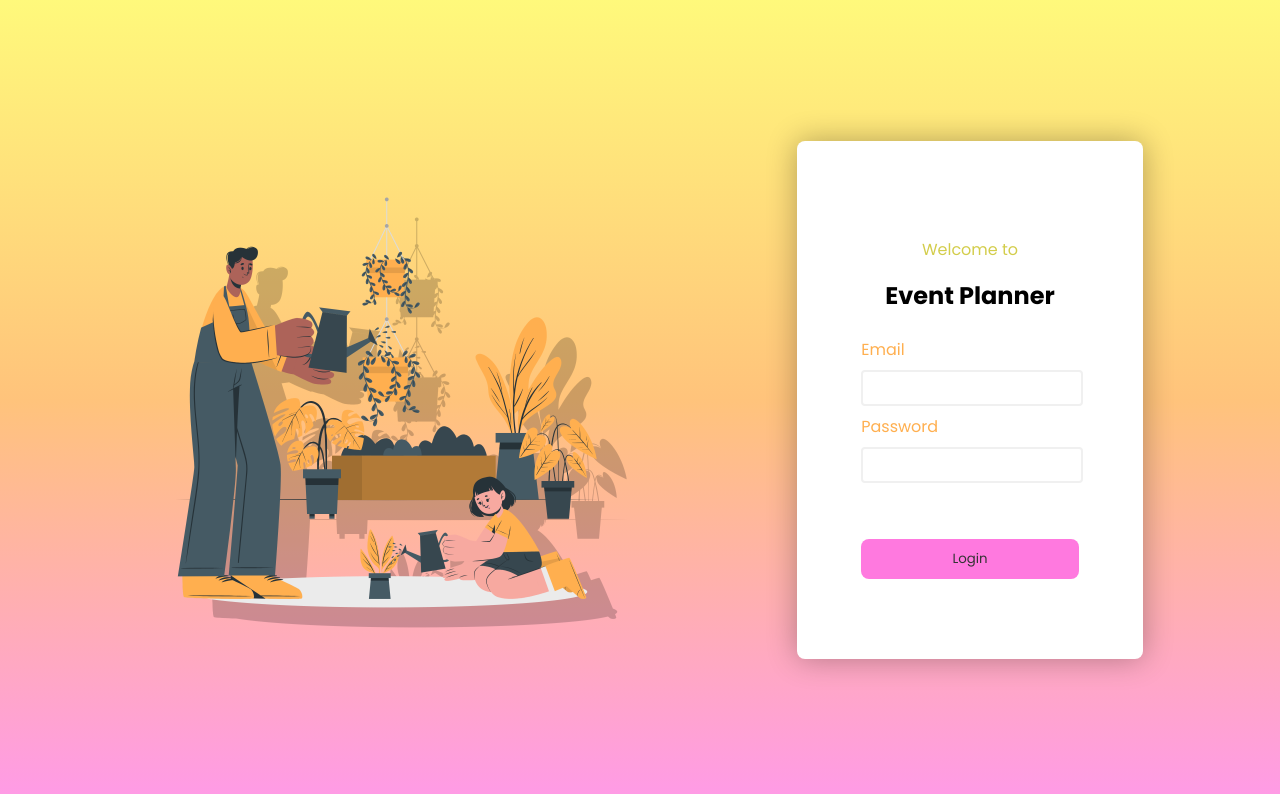
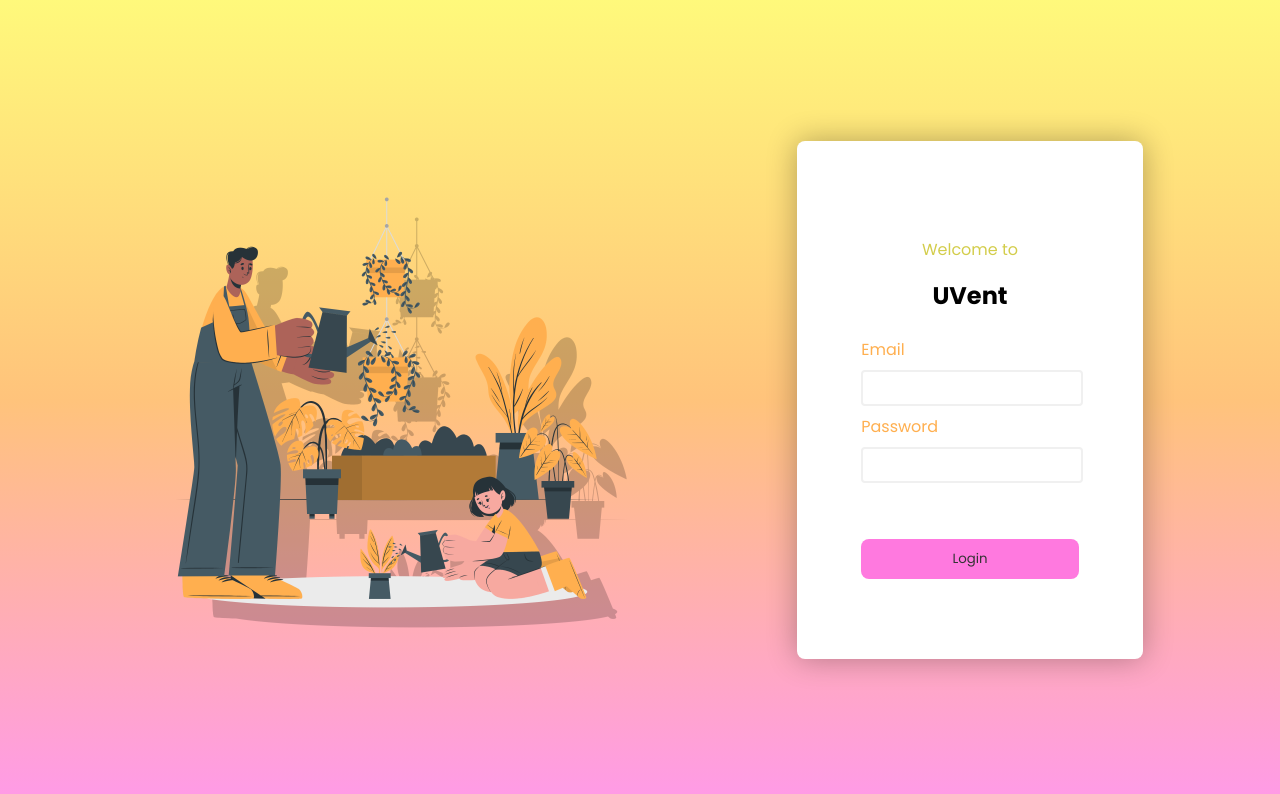
Before and after one commit to saaladdin/Software-Engineering-Project, a React (Create React App) app: page /login in a window 1280 px wide. Shown: the top 794 px of the page. Built offline with nearby package versions, Linux system fonts and the light colour scheme.

Commit message:
changed name

```diff
--- a/src/Components/Login/index.js
+++ b/src/Components/Login/index.js
@@ -9,7 +9,7 @@ const Login = () => {
             <form className="login-form" action="">
                 <div className="welcome-message">
                     <p>Welcome to</p>
-                    <h1>Event Planner</h1>
+                    <h1>UVent</h1>
                 </div>
 
                 <label htmlFor="email">Email</label>
```
Also changed, not shown: 1 other file (tests, documents, lock files or other folders).
